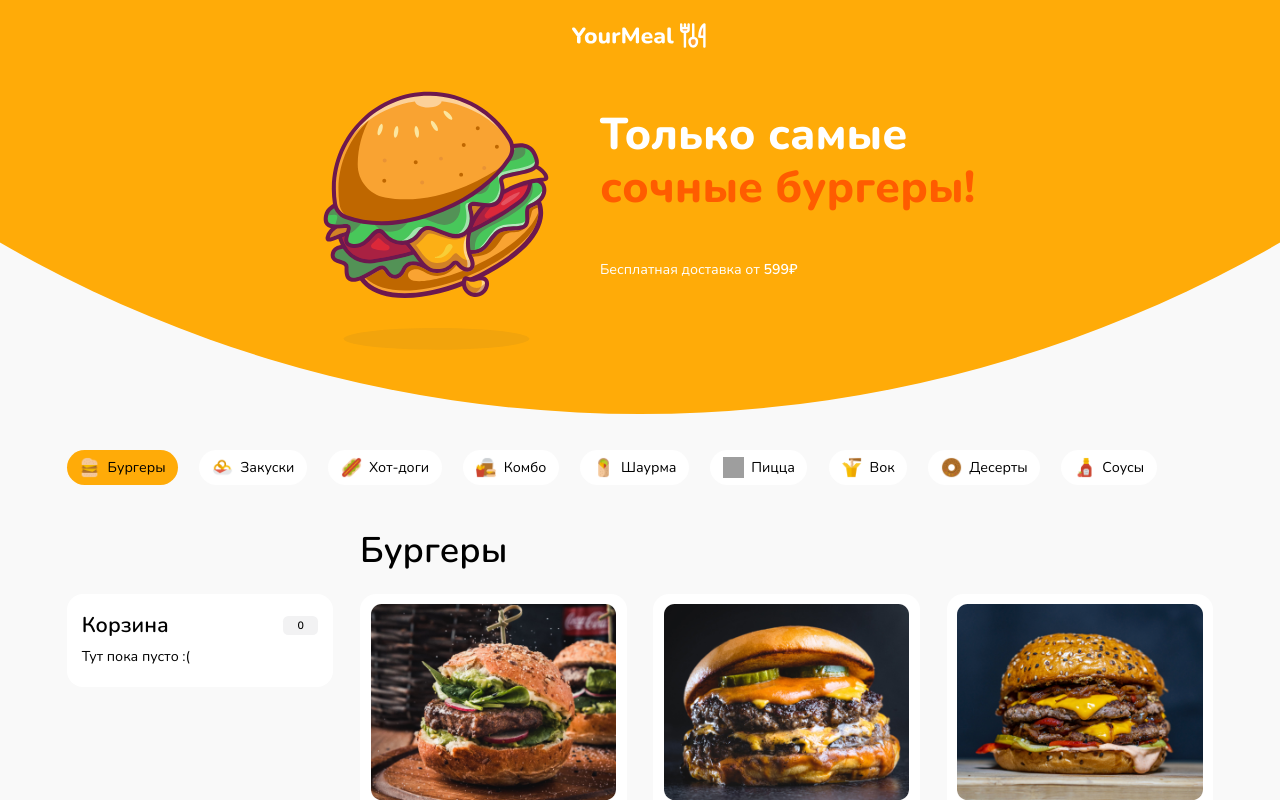
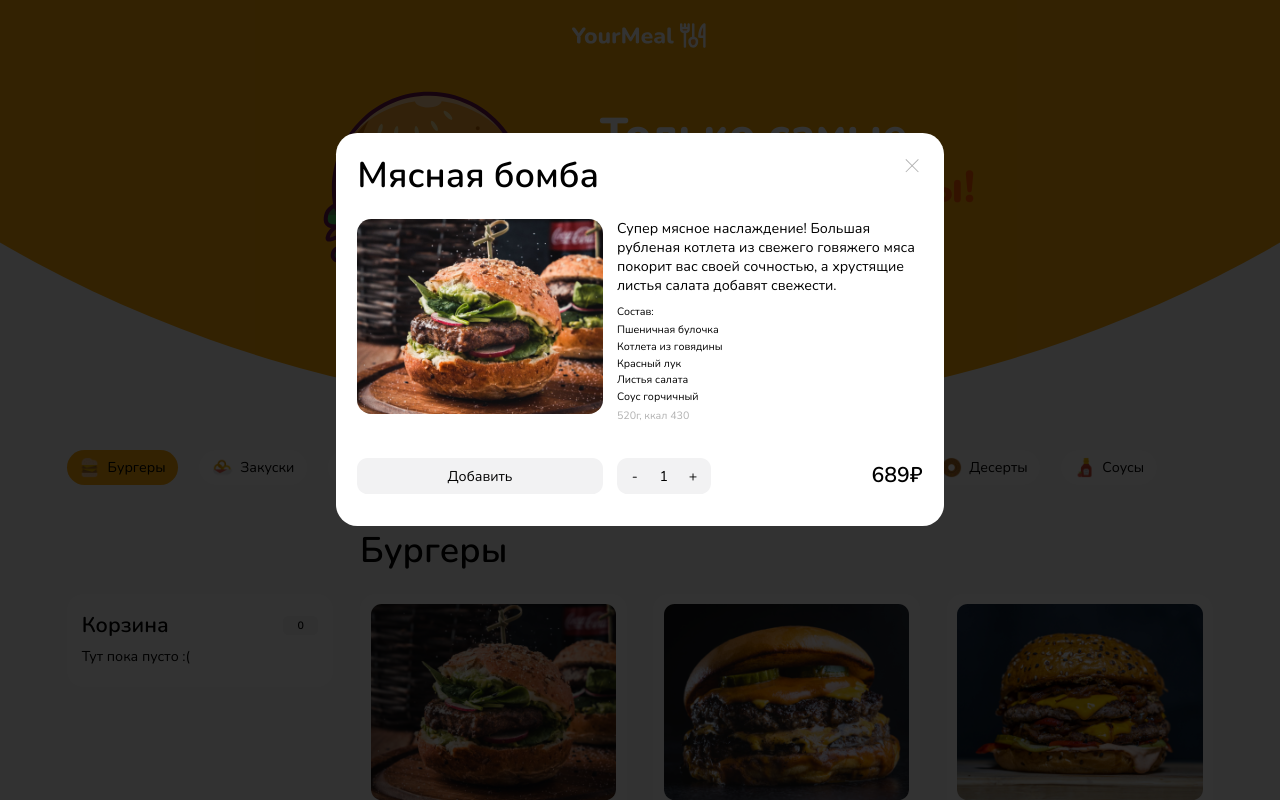
Before and after one commit to anyabravich/youmeal, a React (Vite) app: page / in a window 1280 px wide. Shown: the top 800 px of the page. Built offline with nearby package versions, Linux system fonts and the light colour scheme; grey boxes are pictures that could not be loaded.

Commit message:
Add Popups & PopupProduct

```diff
--- a/src/App.tsx
+++ b/src/App.tsx
@@ -5,18 +5,18 @@ import Labels from "./components/features/Labels";
 import Main from "./components/layout/Main";
 import Footer from "./components/layout/Footer";
 import ErrorBoundary from "./components/common/ErrorBoundary";
+import Popups from "./components/layout/Popups";
 
 const App: FC = () => {
   return (
     <ErrorBoundary>
       <LabelProvider>
         <Hero />
+        <Labels />
+        <Main />
+        <Footer />
 
-        <Labels />
-
-        <Main />
-
-        <Footer />
+        <Popups />
       </LabelProvider>
     </ErrorBoundary>
   );
--- a/src/components/features/BasketCard/index.tsx
+++ b/src/components/features/BasketCard/index.tsx
@@ -1,11 +1,12 @@
 import styled from "styled-components";
 
 import { rem } from "polished";
-import Quantity from "../../common/Quantity";
+
 import { colors } from "../../../styles/theme";
 import { formatWeight } from "../../../utils/formatWeight";
 import { FC } from "react";
 import { BasketCardProps } from "./types";
+import Quantity from "../../ui/Quantity";
 
 const BasketCard: FC<BasketCardProps> = ({
   id,
--- a/src/components/layout/Footer/index.tsx
+++ b/src/components/layout/Footer/index.tsx
@@ -3,7 +3,7 @@ import styled from "styled-components";
 import Container from "../Container";
 import { rem } from "polished";
 import { breakpoints, colors } from "../../../styles/theme";
-import Icons from "../../common/Icons";
+import Icons from "../../ui/Icons";
 
 const Footer = () => {
   return (
@@ -35,6 +35,7 @@ const Footer = () => {
                   <FooterSocialsItemLink
                     href="https://t.me"
                     target="_blank"
+                    rel="noopener noreferrer"
                     aria-label="Telegram"
                   >
                     <Icons.Telegram />
--- /dev/null
+++ b/src/components/layout/Popups/components/PopupProduct.tsx
@@ -0,0 +1,115 @@
+import { rem } from "polished";
+import styled from "styled-components";
+import { colors } from "../../../../styles/theme";
+
+import Quantity from "../../../ui/Quantity";
+import Button from "../../../ui/Button";
+
+const PopupProduct = () => {
+  return (
+    <Container>
+      <Title className="h2">Мясная бомба</Title>
+
+      <Content>
+        <ImageWrapper>
+          <Image src="/images/cards/card-1.jpg" alt="Мясная бомба" />
+        </ImageWrapper>
+        <div>
+          <Text className="text">
+            Супер мясное наслаждение! Большая рубленая котлета из&nbsp;свежего
+            говяжего мяса покорит вас своей сочностью, а&nbsp;хрустящие листья
+            салата добавят свежести.
+          </Text>
+          <div className="text-small">
+            <CompoundTitle>Состав:</CompoundTitle>
+            <Compound>
+              <li>Пшеничная булочка</li>
+              <li>Котлета из говядины</li>
+              <li>Красный лук</li>
+              <li>Листья салата</li>
+              <li>Соус горчичный</li>
+            </Compound>
+            <Weight>520г, ккал 430</Weight>
+          </div>
+        </div>
+      </Content>
+
+      <Footer>
+        <Actions>
+          <ButtonAction>Добавить</ButtonAction>
+          <Quantity count={1} onIncrement={() => {}} onDecrement={() => {}} />
+        </Actions>
+        <p className="h3">689₽</p>
+      </Footer>
+    </Container>
+  );
+};
+
+const Container = styled.div`
+  padding: ${rem(24)};
+  padding-bottom: ${rem(36)};
+`;
+
+const Title = styled.p`
+  margin-bottom: ${rem(24)};
+`;
+
+const ImageWrapper = styled.div`
+  width: ${rem(276)};
+  height: ${rem(220)};
+
+  overflow: hidden;
+  border-radius: ${rem(16)};
+
+  flex-shrink: 0;
+`;
+
+const Image = styled.img`
+  width: 100%;
+  height: 100%;
+  object-fit: cover;
+`;
+
+const Content = styled.div`
+  display: flex;
+  gap: ${rem(16)};
+
+  margin-bottom: ${rem(40)};
+`;
+
+const Text = styled.p`
+  margin-bottom: ${rem(10)};
+  line-height: 1.3;
+`;
+
+const CompoundTitle = styled.p`
+  margin-bottom: ${rem(4)};
+`;
+
+const Compound = styled.ul`
+  display: flex;
+  flex-direction: column;
+  gap: ${rem(2)};
+  margin-bottom: ${rem(4)};
+`;
+
+const Weight = styled.p`
+  color: ${colors.silver};
+`;
+
+const Footer = styled.footer`
+  display: flex;
+  align-items: center;
+  justify-content: space-between;
+`;
+
+const ButtonAction = styled(Button)`
+  min-width: ${rem(276)};
+`;
+
+const Actions = styled.div`
+  display: flex;
+  gap: ${rem(16)};
+`;
+
+export default PopupProduct;
--- /dev/null
+++ b/src/components/layout/Popups/index.tsx
@@ -0,0 +1,60 @@
+import styled from "styled-components";
+import { colors } from "../../../styles/theme";
+import { rem } from "polished";
+import Icons from "../../ui/Icons";
+import PopupProduct from "./components/PopupProduct";
+
+const Popups = () => {
+  return (
+    <Container>
+      <Content>
+        <Button type="button">
+          <Icons.Close />
+        </Button>
+        <PopupProduct />
+      </Content>
+    </Container>
+  );
+};
+
+export const Container = styled.div`
+  position: fixed;
+  top: 0;
+  left: 0;
+  width: 100%;
+  height: 100%;
+  z-index: 100;
+  background: rgba(0, 0, 0, 0.8);
+  padding-top: ${rem(150)};
+
+  display: flex;
+  align-items: flex-start;
+  justify-content: center;
+`;
+
+export const Content = styled.div`
+  position: relative;
+  flex-grow: 1;
+  max-width: ${rem(684)};
+  background: ${colors.white};
+  border-radius: ${rem(24)};
+`;
+
+export const Button = styled.button`
+  --icon-size: ${rem(24)};
+  --position: ${rem(24)};
+
+  position: absolute;
+  top: var(--position);
+  right: var(--position);
+  background: transparent;
+  border: none;
+  cursor: pointer;
+
+  svg {
+    width: var(--icon-size);
+    height: var(--icon-size);
+  }
+`;
+
+export default Popups;
--- /dev/null
+++ b/src/components/ui/Icons/Close.tsx
@@ -0,0 +1,24 @@
+const Close = () => {
+  return (
+    <svg viewBox="0 0 24 24" fill="none" xmlns="http://www.w3.org/2000/svg">
+      <rect
+        x="5.0752"
+        y="5.28249"
+        width="1"
+        height="20"
+        transform="rotate(-45 5.0752 5.28249)"
+        fill="#B1B1B1"
+      />
+      <rect
+        x="5.78223"
+        y="19.4246"
+        width="1"
+        height="20"
+        transform="rotate(-135 5.78223 19.4246)"
+        fill="#B1B1B1"
+      />
+    </svg>
+  );
+};
+
+export default Close;
--- a/src/components/common/Icons/index.tsx
+++ b/src/components/ui/Icons/index.tsx
@@ -1,9 +1,11 @@
+import Close from "./Close";
 import Telegram from "./Telegram";
 import Vk from "./Vk";
 
 const Icons = {
   Vk,
   Telegram,
+  Close,
 };
 
 export default Icons;
--- a/src/components/common/Quantity/index.tsx
+++ b/src/components/ui/Quantity/index.tsx
@@ -6,21 +6,21 @@ import { IQuantity } from "./types";
 
 const Quantity = ({ count, onIncrement, onDecrement }: IQuantity) => {
   return (
-    <QuantityContainer>
-      <QuantityButton type="button" onClick={onDecrement}>
+    <Container>
+      <Button type="button" onClick={onDecrement}>
         -
-      </QuantityButton>
+      </Button>
 
-      <QuantityValue>{count}</QuantityValue>
+      <Value>{count}</Value>
 
-      <QuantityButton type="button" onClick={onIncrement}>
+      <Button type="button" onClick={onIncrement}>
         +
-      </QuantityButton>
-    </QuantityContainer>
+      </Button>
+    </Container>
   );
 };
 
-const QuantityContainer = styled.div`
+const Container = styled.div`
   display: inline-flex;
   align-items: center;
   align-self: center;
@@ -29,7 +29,7 @@ const QuantityContainer = styled.div`
   border-radius: ${rem(12)};
 `;
 
-const QuantityButton = styled.button`
+const Button = styled.button`
   display: flex;
   align-items: center;
   justify-content: center;
@@ -49,7 +49,7 @@ const QuantityButton = styled.button`
   }
 `;
 
-const QuantityValue = styled.output`
+const Value = styled.output`
   font-size: ${rem(16)};
 `;
 
--- a/src/styles/global.ts
+++ b/src/styles/global.ts
@@ -90,6 +90,12 @@ export const GlobalStyle = createGlobalStyle`
     line-height: normal;
   }
 
+  .text-small {
+    font-size: ${rem(12)};
+    font-weight: 400;
+    line-height: normal;
+  }
+
   .text-big {
     font-size: ${rem(24)};
     font-weight: 600;
```
Also changed, not shown: src/components/ui/Icons/Telegram.tsx (renamed from src/components/common/Icons/Telegram.tsx), src/components/ui/Icons/Vk.tsx (renamed from src/components/common/Icons/Vk.tsx), src/components/ui/Quantity/types.ts (renamed from src/components/common/Quantity/types.ts).
